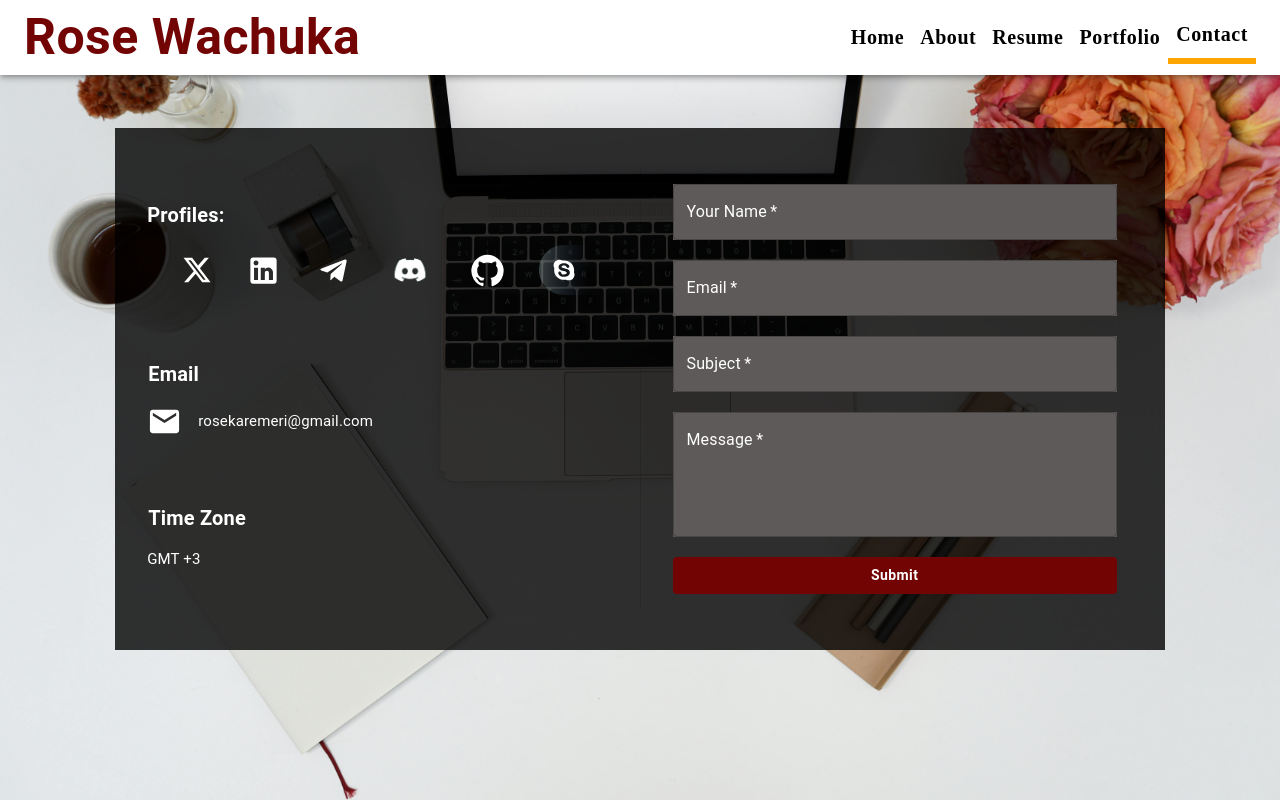
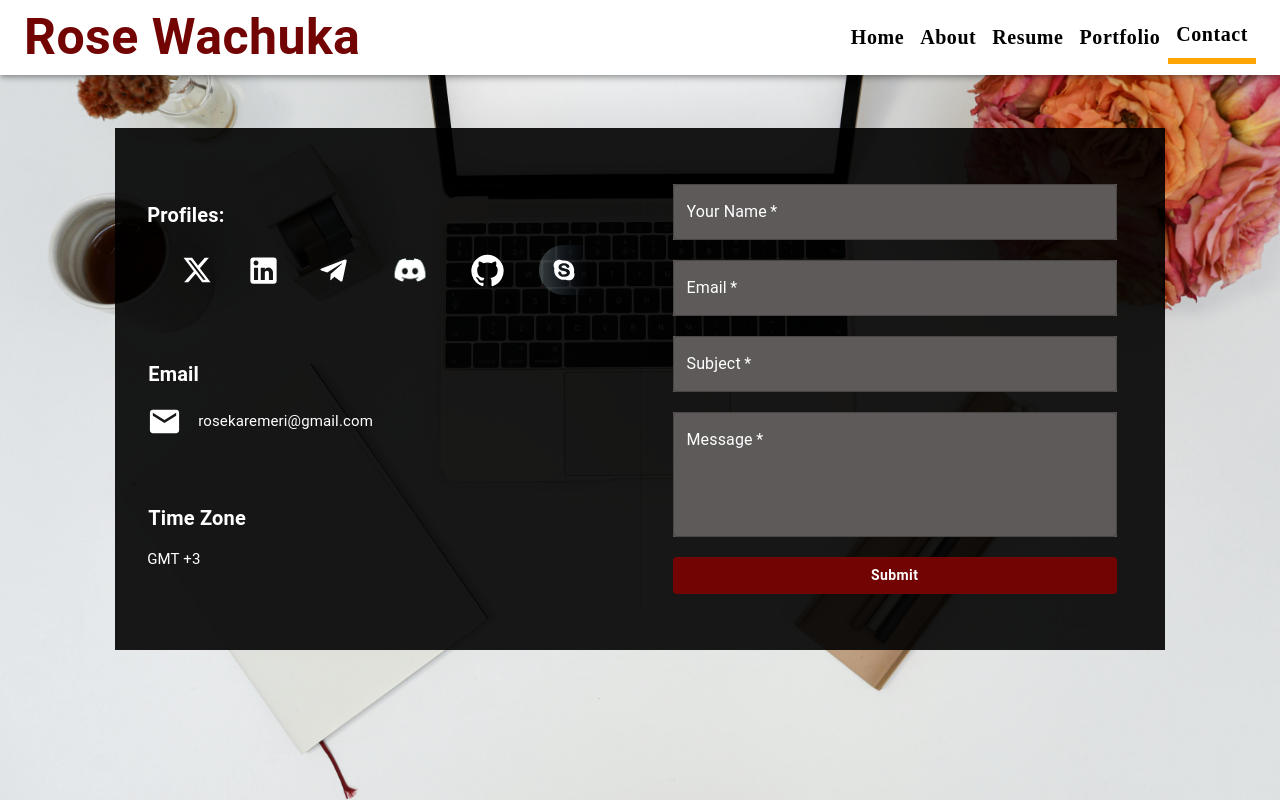
Before and after one commit to ro61zzy/myportfolio, a Next.js app: page /contact in a window 1280 px wide. Built offline with nearby package versions, Linux system fonts and the light colour scheme.

Commit message:
Fix: background layout

```diff
--- a/src/app/contact/page.tsx
+++ b/src/app/contact/page.tsx
@@ -29,7 +29,7 @@ const Contact = () => {
     >
       <Box
         sx={{
-          backgroundColor: "rgba(0, 0, 0, 0.8)",
+          backgroundColor: "rgba(0, 0, 0, 0.9)",
           padding: {
             xs: "1rem 1rem",
             sm: "1rem 2rem",
```
